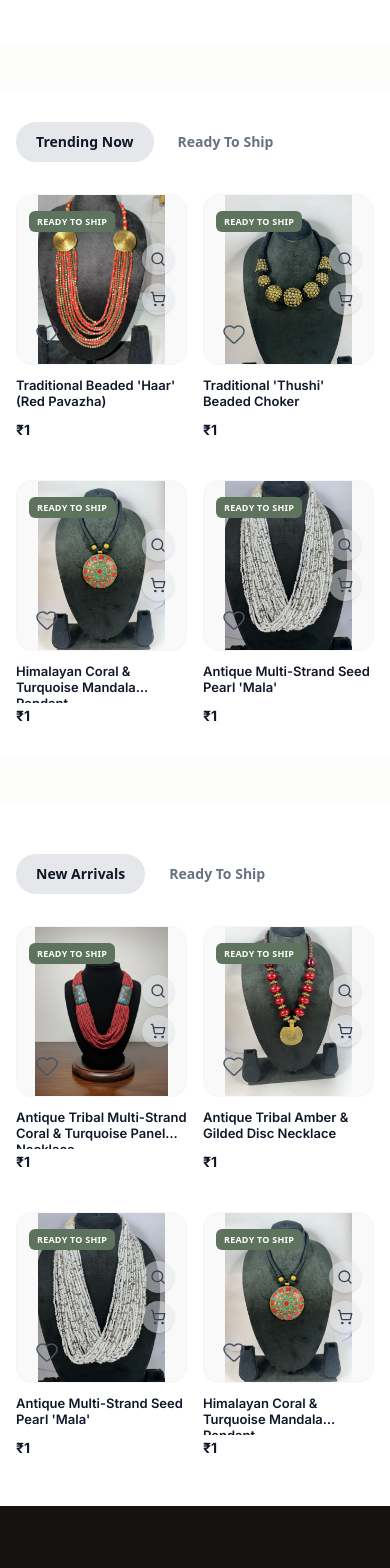
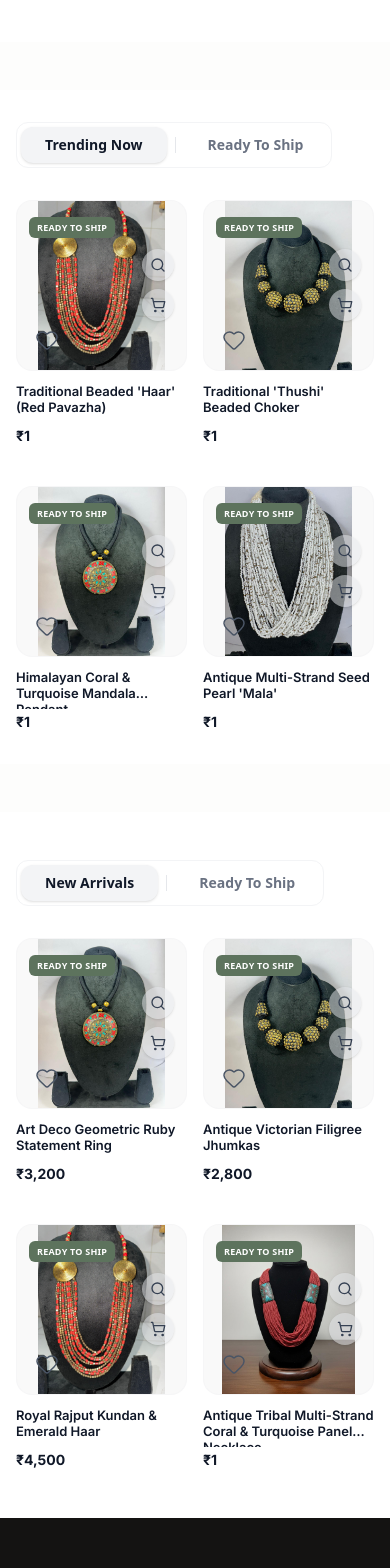
Before and after one commit to mdrafiquerrahman/SalfAntique, a Next.js app: page / in a window 390 px wide. Shown: the part 2780-4348 px from the top of the page. Built offline with nearby package versions, Linux system fonts and the light colour scheme.

Commit message:
feat: refine tab button style and add more product data

```diff
--- a/src/components/NewArrivals.tsx
+++ b/src/components/NewArrivals.tsx
@@ -16,27 +16,30 @@ export default function NewArrivals() {
     <section className="bg-white py-12 md:py-24">
       <div className="mx-auto max-w-7xl px-4 lg:px-8">
         {/* Mobile Tab/Filter Bar */}
-        <div className="flex md:hidden items-center gap-6 mb-8 overflow-x-auto scrollbar-hide">
+        <div className="flex md:hidden items-center mb-8">
+          <div className="flex items-center bg-transparent border border-gray-100 rounded-xl p-1">
             <button
               onClick={() => setActiveTab("new")}
-            className={`whitespace-nowrap px-5 py-2.5 rounded-full text-sm font-semibold transition-all ${
+              className={`px-6 py-2 rounded-xl text-sm font-semibold transition-all duration-300 ${
                 activeTab === "new"
-                ? "bg-gray-200 text-gray-900"
+                  ? "bg-gray-100 text-gray-900 shadow-sm"
                   : "text-gray-500 hover:text-gray-900"
               }`}
             >
               New Arrivals
             </button>
+            <div className="w-px h-4 bg-gray-200 mx-2" />
             <button
               onClick={() => setActiveTab("ready")}
-            className={`whitespace-nowrap text-sm font-semibold transition-all ${
+              className={`px-6 py-2 rounded-xl text-sm font-semibold transition-all duration-300 ${
                 activeTab === "ready"
-                ? "bg-gray-200 text-gray-900 px-5 py-2.5 rounded-full"
+                  ? "bg-gray-100 text-gray-900 shadow-sm"
                   : "text-gray-500 hover:text-gray-900"
               }`}
             >
               Ready To Ship
             </button>
+          </div>
         </div>
 
         <div className="hidden md:flex flex-col md:flex-row items-baseline justify-between gap-4 mb-12">
--- a/src/components/TrendingNow.tsx
+++ b/src/components/TrendingNow.tsx
@@ -17,27 +17,30 @@ export default function TrendingNow() {
     <section className="bg-white py-8 md:py-12">
       <div className="mx-auto max-w-7xl px-4 lg:px-8">
         {/* Mobile Tab/Filter Bar */}
-        <div className="flex md:hidden items-center gap-6 mb-8 overflow-x-auto scrollbar-hide">
+        <div className="flex md:hidden items-center mb-8">
+          <div className="flex items-center bg-transparent border border-gray-100 rounded-xl p-1">
             <button
               onClick={() => setActiveTab("trending")}
-            className={`whitespace-nowrap px-5 py-2.5 rounded-full text-sm font-semibold transition-all ${
+              className={`px-6 py-2 rounded-xl text-sm font-semibold transition-all duration-300 ${
                 activeTab === "trending"
-                ? "bg-gray-200 text-gray-900"
+                  ? "bg-gray-100 text-gray-900 shadow-sm"
                   : "text-gray-500 hover:text-gray-900"
               }`}
             >
               Trending Now
             </button>
+            <div className="w-px h-4 bg-gray-200 mx-2" />
             <button
               onClick={() => setActiveTab("ready")}
-            className={`whitespace-nowrap text-sm font-semibold transition-all ${
+              className={`px-6 py-2 rounded-xl text-sm font-semibold transition-all duration-300 ${
                 activeTab === "ready"
-                ? "bg-gray-200 text-gray-900 px-5 py-2.5 rounded-full"
+                  ? "bg-gray-100 text-gray-900 shadow-sm"
                   : "text-gray-500 hover:text-gray-900"
               }`}
             >
               Ready To Ship
             </button>
+          </div>
         </div>
 
         <div className="hidden md:flex items-baseline justify-between mb-12">
--- a/src/data/products.ts
+++ b/src/data/products.ts
@@ -216,6 +216,97 @@ export const products: Product[] = [
       weight: "165g",
       condition: "Excellent Antique",
       origin: "Himalayan Region / North India"
-    }
+    },
+    isReadyToShip: true
+  },
+  {
+    slug: "royal-rajput-kundan-necklace",
+    name: "Royal Rajput Kundan & Emerald Haar",
+    category: "necklace",
+    era: "Art Deco",
+    price: 4500,
+    currency: "INR",
+    story: "A majestic Kundan Haar that epitomizes the grandeur of Rajputana royalty. This piece features a central medallion of uncut diamonds (Polki) set in pure gold foil, surrounded by deep green emerald droplets. The multi-strand pearl chain adds a layer of sophistication, making it a perfect heirloom piece for ceremonial occasions.",
+    curatorNote: "The use of emeralds alongside traditional Kundan work reflects the influence of Mughal aesthetics on Rajput jewelry. This piece is a rare example of the transition from purely traditional to more stylized Art Deco influences in the early 20th century.",
+    gemstones: [
+      {
+        name: "Emerald & Polki",
+        color: "Forest Green & Translucent",
+        provenance: "Rajasthan, India"
+      }
+    ],
+    image: "/necklace-coral.jpg",
+    secondaryImages: [],
+    hallmarkImage: "",
+    timeline: [
+      { year: "1925", event: "Rajputana Artistic Peak", description: "The era of grand Kundan sets commissioned by princely states." }
+    ],
+    specs: {
+      metal: "22K Gold Plated Brass",
+      weight: "180g",
+      condition: "Pristine",
+      origin: "Jaipur, India"
+    },
+    isReadyToShip: true
+  },
+  {
+    slug: "victorian-gold-jhumkas",
+    name: "Antique Victorian Filigree Jhumkas",
+    category: "earrings",
+    era: "Victorian",
+    price: 2800,
+    currency: "INR",
+    story: "These exquisite Jhumkas feature the delicate filigree work characteristic of the Victorian era. The bell-shaped drops are adorned with tiny gold beads and a central ruby cabochon, suspended from an ornate floral stud. The intricate craftsmanship speaks to the romanticism of the late 19th century.",
+    curatorNote: "Victorian Jhumkas are a unique fusion of European filigree techniques and traditional Indian bell-shaped earring silhouettes. This pair is particularly notable for its light, airy structure despite its significant size.",
+    gemstones: [
+      {
+        name: "Ruby Cabochon",
+        color: "Deep Pigeon Blood Red",
+        provenance: "Burma (Myanmar)"
+      }
+    ],
+    image: "/necklace-stippled.jpg",
+    secondaryImages: [],
+    hallmarkImage: "",
+    timeline: [
+      { year: "1890", event: "Filigree Popularity", description: "The height of delicate wire-work in colonial-era jewelry." }
+    ],
+    specs: {
+      metal: "Gilded Silver",
+      weight: "45g",
+      condition: "Excellent Antique",
+      origin: "South India"
+    },
+    isReadyToShip: false
+  },
+  {
+    slug: "art-deco-ruby-ring",
+    name: "Art Deco Geometric Ruby Statement Ring",
+    category: "rings",
+    era: "Art Deco",
+    price: 3200,
+    currency: "INR",
+    story: "A bold statement ring that showcases the geometric precision of the Art Deco movement. A central emerald-cut ruby is flanked by stepped gold shoulders, creating a powerful, architectural silhouette. This piece reflects the modernism and optimism of the 1920s.",
+    curatorNote: "This ring is a departure from the organic forms of the Victorian era, embracing the machine-age aesthetics of Art Deco. The ruby's deep saturation contrasts beautifully with the polished gold surfaces.",
+    gemstones: [
+      {
+        name: "Emerald-cut Ruby",
+        color: "Vibrant Crimson",
+        provenance: "Mozambique"
+      }
+    ],
+    image: "/necklace-mandala.jpg",
+    secondaryImages: [],
+    hallmarkImage: "",
+    timeline: [
+      { year: "1930", event: "Art Deco Movement", description: "The global shift towards geometric and architectural jewelry design." }
+    ],
+    specs: {
+      metal: "18K Gold Plated",
+      weight: "18g",
+      condition: "Like New",
+      origin: "Western India"
+    },
+    isReadyToShip: true
   }
 ];
```
Lines whose indentation alone changed are shown as unchanged.
